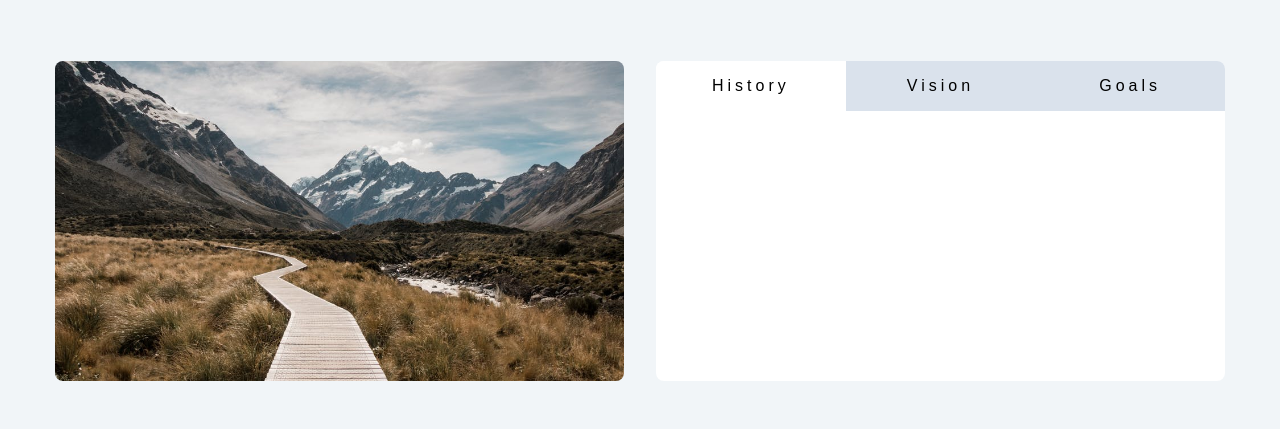
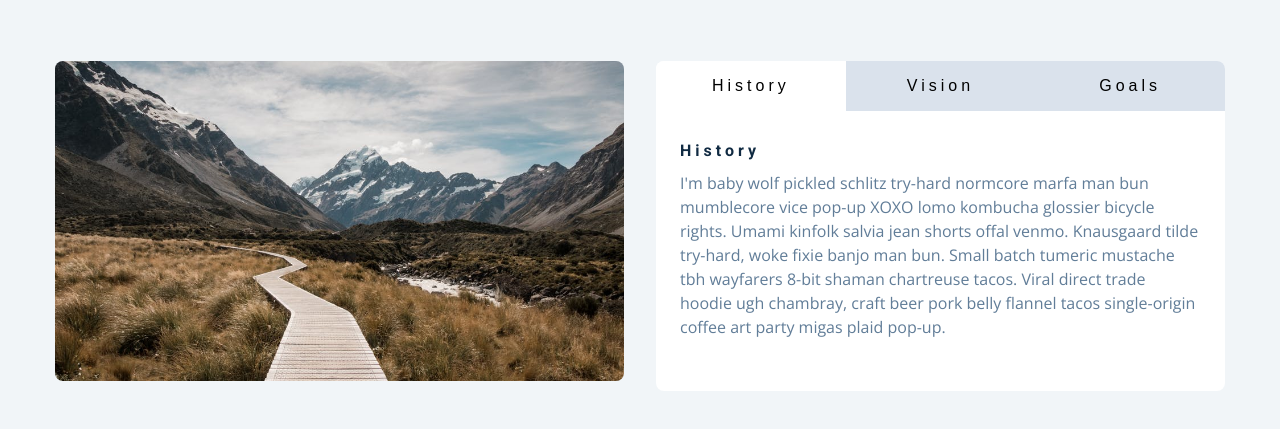
Before and after one commit to Turabek07/15-Javascript-Projects, a plain HTML site: page Tabs/index.html in a window 1280 px wide. Both pictures are taken after a click on the button "History". Shown: the part 79-508 px from the top of the page. Drawn offline with nearby package versions, Linux system fonts and the light colour scheme.

Commit message:
added functionality to buttons with use Dom,forEach,event target and classlist

```diff
--- a/Tabs/app.js
+++ b/Tabs/app.js
@@ -0,0 +1,19 @@
+const btns = document.querySelectorAll(".tab-btn");
+const about = document.querySelector(".about");
+const articles = document.querySelectorAll(".content")
+
+about.addEventListener("click", function (e) {
+    const id = e.target.dataset.id;
+    if (id) {
+        btns.forEach(function (btn) {
+            btn.classList.remove("active");
+        });
+        e.target.classList.add("active")
+        // hide other articles
+        articles.forEach(function (article) {
+            article.classList.remove("active")
+        })
+        const element = document.getElementById(id)
+        element.classList.add("active")
+    }
+});
--- a/Tabs/index.html
+++ b/Tabs/index.html
@@ -28,12 +28,12 @@
                 <div class="btn-container">
                     <button class="tab-btn active" data-id="history">history</button>
                     <button class="tab-btn" data-id="vision">vision</button>
-                    <button class="tab-btn" data-id="goal">goals</button>
+                    <button class="tab-btn" data-id="goals">goals</button>
 
                 </div>
                 <article class="about-content">
                     <!--single item-->
-                    <div class="content " id="history">
+                    <div class="content active " id="history">
                         <h4>history</h4>
                         <!-- history -->
                         <p>
```
